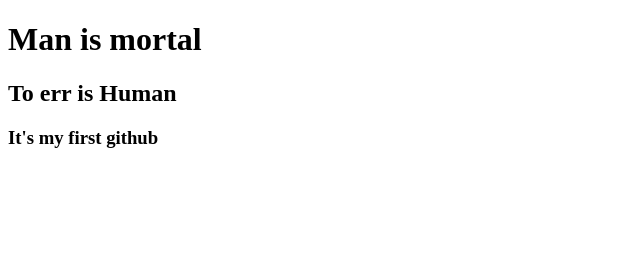
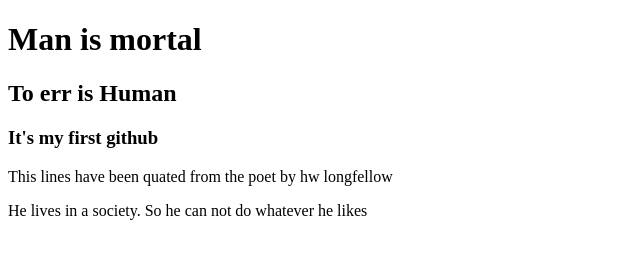
Before and after one commit to SumanProbir/my-second-repo-, a plain HTML site: page index.html in a window 1280 px wide. Shown: the whole page, without its empty margins (0-640 px from the left). Drawn offline with Linux system fonts and the light colour scheme.

Commit message:
style sheet add

```diff
--- a/index.html
+++ b/index.html
@@ -5,10 +5,13 @@
     <meta http-equiv="X-UA-Compatible" content="IE=edge">
     <meta name="viewport" content="width=device-width, initial-scale=1.0">
     <title>My Second Github Repo</title>
+    <link rel="stylesheet" href="style.css">
 </head>
 <body>
     <h1> Man is mortal</h1>
     <h2> To err is Human</h2>
     <h3> It's my first github</h3>
+    <p> This lines have been quated from the poet by hw longfellow</p>
+    <p> He lives in a society. So he can not do whatever he likes</p>
 </body>
 </html>
```
Also changed, not shown: style.css (added).
